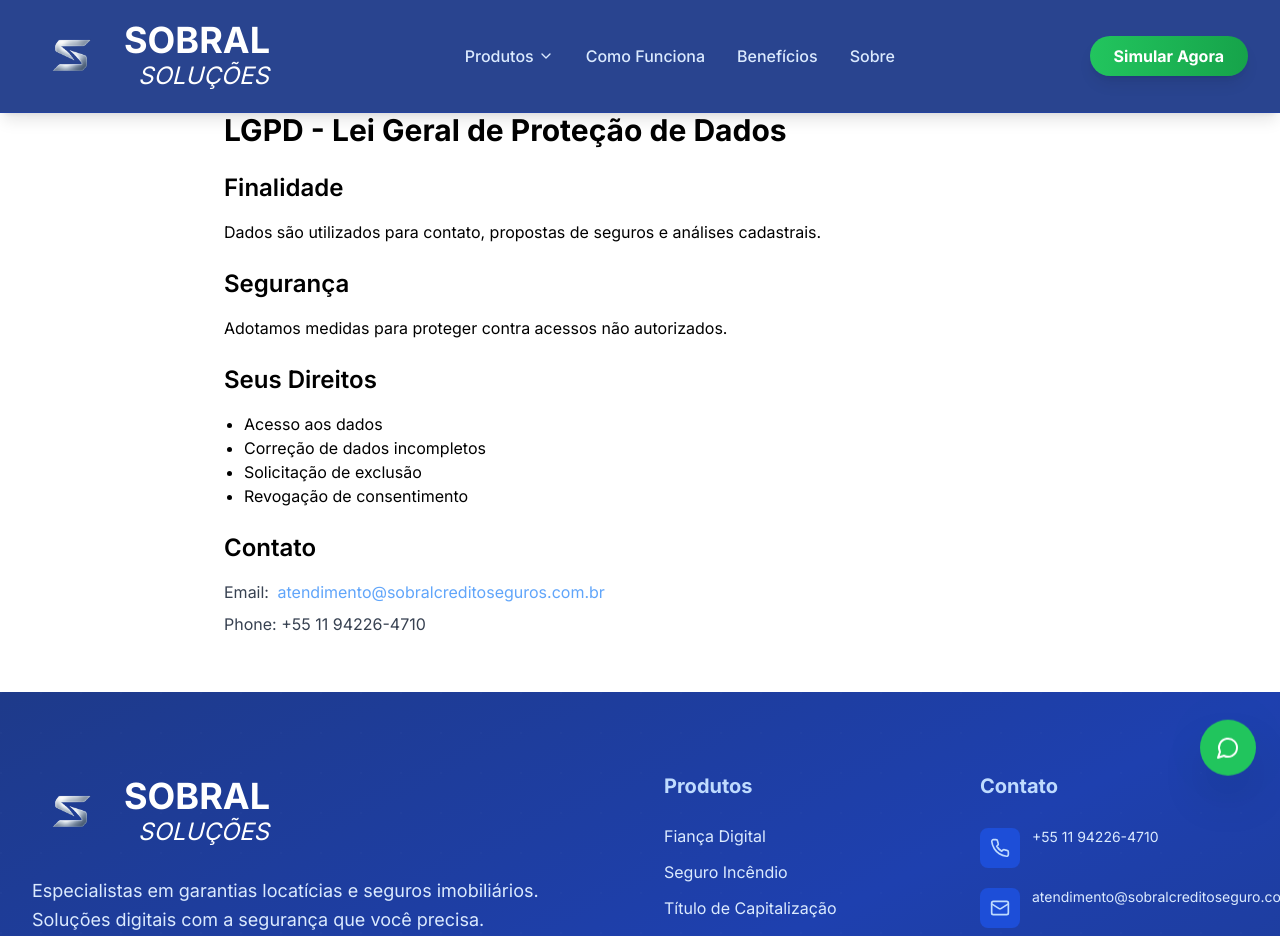
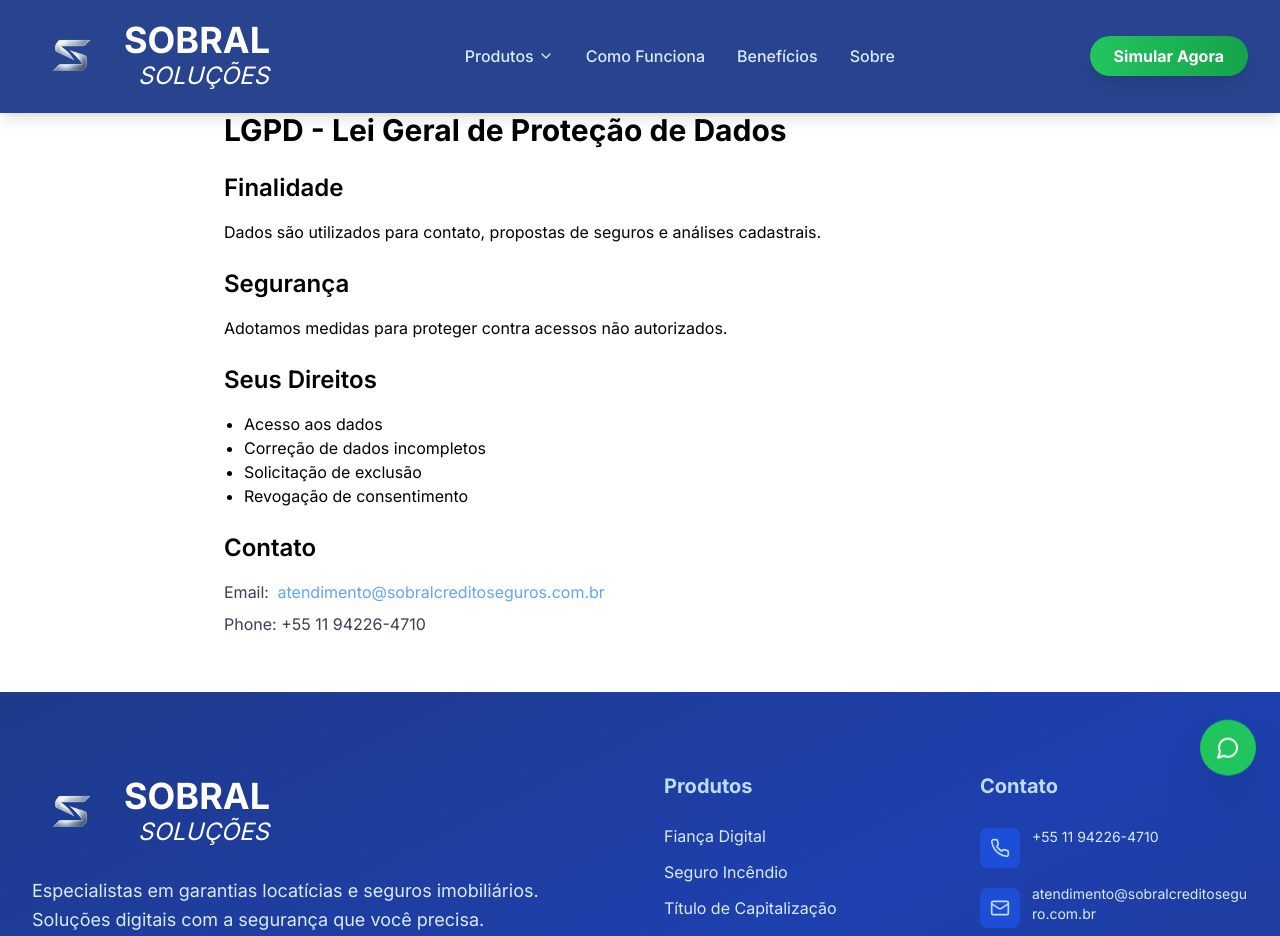
Before and after one commit to Nathan-Paranhos/sobral-preview, a React (Vite) app: page /lgpd in a window 1280 px wide. Shown: the top 936 px of the page. Built offline with nearby package versions, Linux system fonts and the light colour scheme.

Commit message:
teraa commit

```diff
--- a/src/components/Footer.tsx
+++ b/src/components/Footer.tsx
@@ -51,7 +51,6 @@ const Footer: React.FC = () => {
 
   return (
     <footer className="bg-gradient-to-br from-blue-900 via-blue-800 to-blue-900 text-white relative overflow-hidden">
-      {/* Background Pattern */}
       <div className="absolute inset-0 opacity-5">
         <div className="absolute inset-0 bg-[radial-gradient(circle_at_1px_1px,rgba(255,255,255,0.3)_1px,transparent_0)] bg-[length:40px_40px]"></div>
       </div>
@@ -70,8 +69,6 @@ const Footer: React.FC = () => {
               Especialistas em garantias locatícias e seguros imobiliários.
               Soluções digitais com a segurança que você precisa.
             </p>
-
-            {/* Redes Sociais */}
             <div className="flex space-x-4 mb-8">
               {socialLinks.map((social, index) => (
                 <motion.button
@@ -86,8 +83,6 @@ const Footer: React.FC = () => {
                 </motion.button>
               ))}
             </div>
-
-            {/* WhatsApp Button */}
             <motion.button
               whileHover={{ scale: 1.05 }}
               whileTap={{ scale: 0.95 }}
@@ -136,9 +131,8 @@ const Footer: React.FC = () => {
                   <div className="flex-1 min-w-0">
                     <button
                       onClick={() => handleNavClick(info.href)}
-                      className={`text-blue-100 hover:text-white transition-colors duration-300 text-left text-sm w-full ${
-                        info.icon === Mail ? 'overflow-wrap break-word word-break-break-all' : ''
-                      }`}
+                      className="text-blue-100 hover:text-white transition-colors duration-300 text-left text-sm w-full break-words"
+                      style={info.icon === Mail ? { wordBreak: 'break-all', overflowWrap: 'break-word' } : {}}
                     >
                       {info.text}
                     </button>
@@ -149,7 +143,6 @@ const Footer: React.FC = () => {
           </motion.div>
         </div>
 
-        {/* Linha divisória */}
         <div className="border-t border-blue-700 mt-16 pt-8">
           <div className="flex flex-col md:flex-row justify-between items-center">
             <div className="text-blue-200 mb-4 md:mb-0 text-center md:text-left">
```
